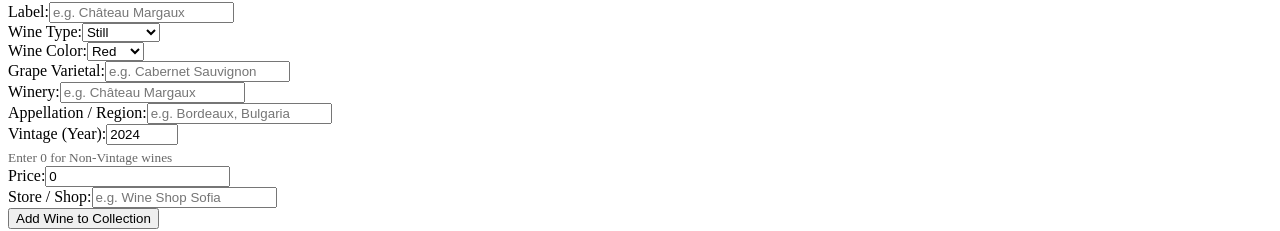
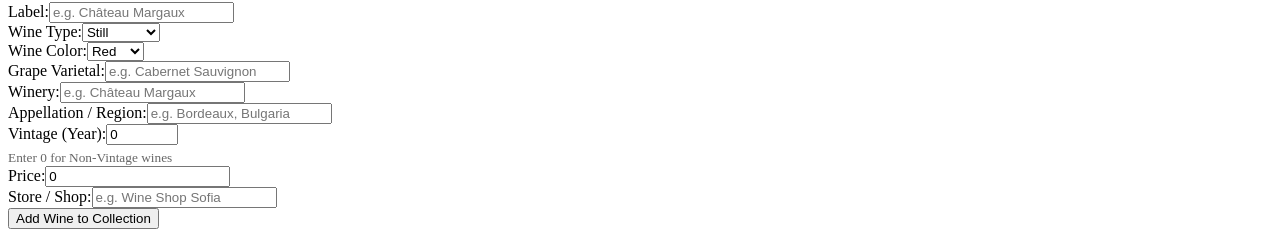
Before and after one commit to veselkamarinova/rating-app, a Nuxt app: page / in a window 1280 px wide. Shown: the part 78-309 px from the top of the page. Built offline with nearby package versions, Linux system fonts and the light colour scheme.

Commit message:
None vinage wine is 0 as a default.

```diff
--- a/app/pages/index.vue
+++ b/app/pages/index.vue
@@ -126,7 +126,7 @@
       <p><strong>Grape:</strong> {{ wine.grapeVarietal }}</p>
       <p><strong>Winery:</strong> {{ wine.winery }}</p>
       <p><strong>Region:</strong> {{ wine.appellation }}</p>
-      <p><strong>Vintage:</strong> {{ wine.vintage }}</p>
+      <p><strong>Vintage:</strong> {{ wine.vintage === 0 ? 'NV (Non-Vintage)' : wine.vintage }}</p>
       <p><strong>Store:</strong> {{ wine.store }}</p>
       <p><strong>Price:</strong> {{ wine.price }} EUR</p>
       <p><strong>Rating:</strong></p>
@@ -170,7 +170,7 @@ const newWine = ref({
   grapeVarietal: '',
   winery: '',
   appellation: '',
-  vintage: 2024
+  vintage: 0  // Default to 0 (NV)
 });
 
 // Make wines array reactive
@@ -315,7 +315,7 @@ const addWine = () => {
     grapeVarietal: '',
     winery: '',
     appellation: '',
-    vintage: 2024
+    vintage: 0  // Default to 0 (NV)
   };
 };
 
```
